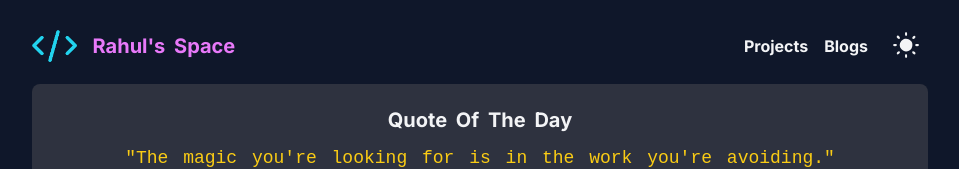
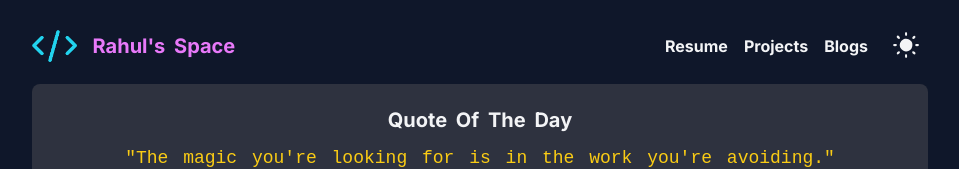
Before and after one commit to RahulModi1310/RahulSpace-Portfolio, a React (Vite) app: page / in a window 1280 px wide. Shown: the top 169 px of the page, without its empty margins (160-1119 px from the left). Built offline with nearby package versions, Linux system fonts and the light colour scheme.

Commit message:
Resume Tab added in navbar

```diff
--- a/src/Components/Navbar/DesktopNavbar/DesktopNavbar.jsx
+++ b/src/Components/Navbar/DesktopNavbar/DesktopNavbar.jsx
@@ -21,6 +21,9 @@ const DesktopNavbar = () => {
         <div className={styles.right_nav_block}>
           <ul>
             <li>
+              <a href="https://drive.google.com/drive/folders/1HsHqUtDeUYPvoh-mxkJ3WqMNJPm6aM3i" target="_blank">Resume</a>
+            </li>
+            <li>
               <NavLink to="/projects">Projects</NavLink>
             </li>
             <li>
--- a/src/Components/Navbar/MobileNavbar/MobileNavbar.jsx
+++ b/src/Components/Navbar/MobileNavbar/MobileNavbar.jsx
@@ -28,9 +28,8 @@ const MobileNavbar = () => {
       </NavLink>
 
       <ul
-        className={`${styles.navbar__navMenu} ${
-          isHamburgerOpen ? "" : styles.notActive
-        }`}
+        className={`${styles.navbar__navMenu} ${isHamburgerOpen ? "" : styles.notActive
+          }`}
       >
         <li>
           <NavLink onClick={LinkHandler} to="/">Home</NavLink>
@@ -40,6 +39,9 @@ const MobileNavbar = () => {
         </li>
         <li>
           <NavLink onClick={LinkHandler} to="/blogs">Blogs</NavLink>
+        </li>
+        <li>
+          <a href="https://drive.google.com/drive/folders/1HsHqUtDeUYPvoh-mxkJ3WqMNJPm6aM3i" target="_blank">Resume</a>
         </li>
       </ul>
       <div className={styles.nav__buttons}>
```
